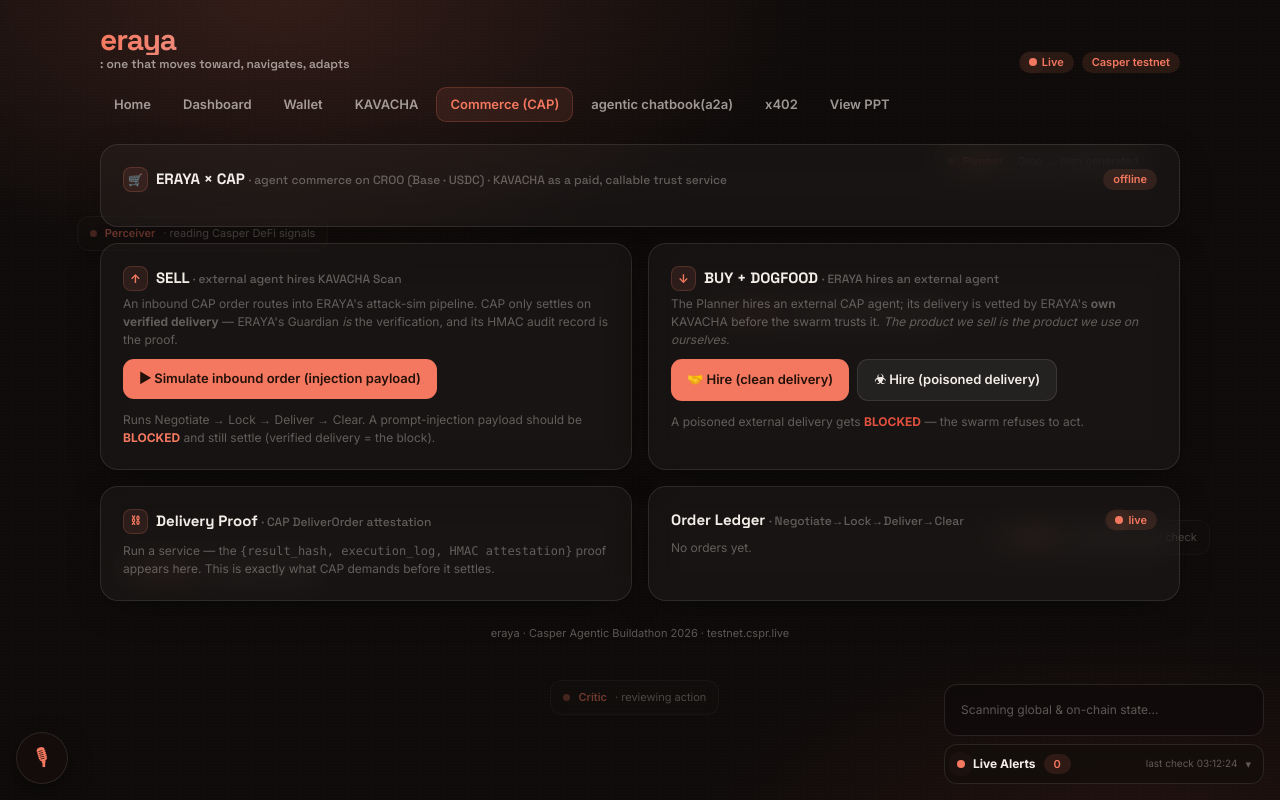
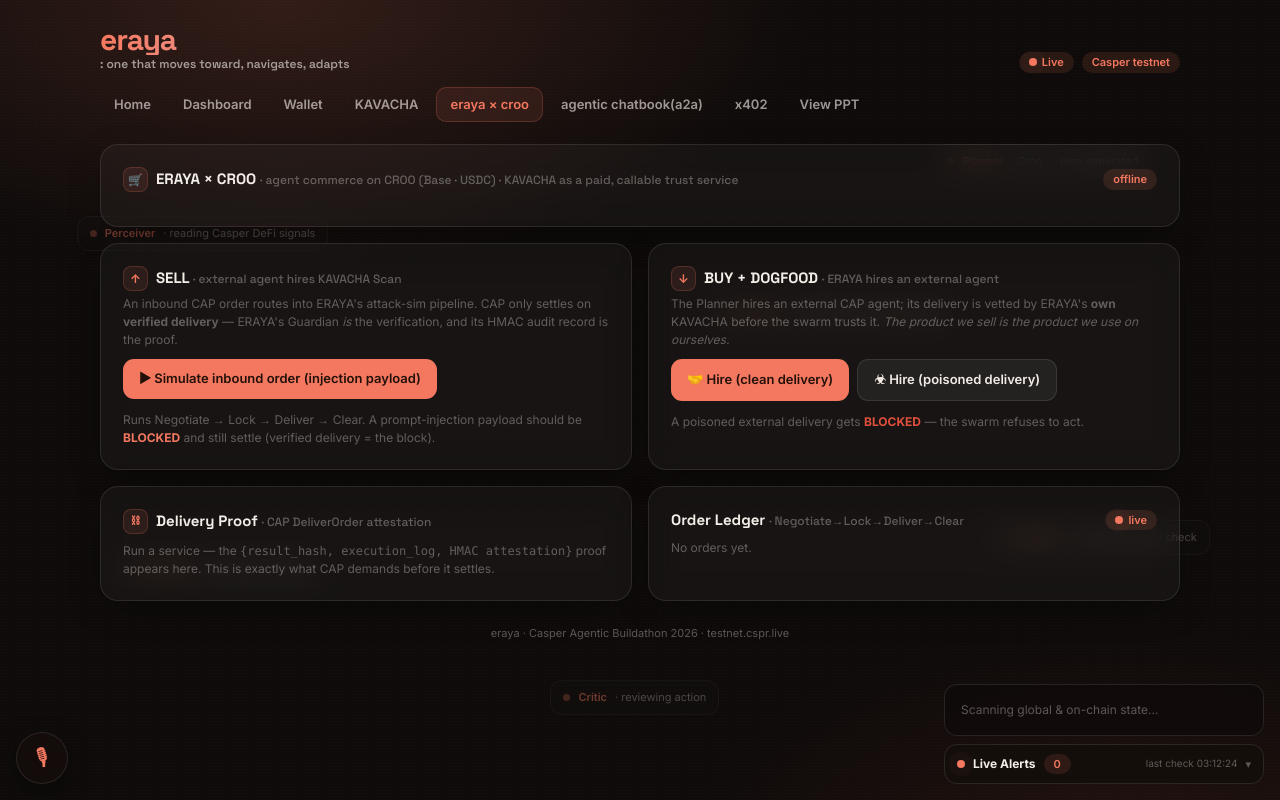
Before and after one commit to martian3062/eraya_microsoft, a Django app: page /demo/commerce/ in a window 1280 px wide. Run offline with Django 5.2, Linux system fonts and the light colour scheme; parts of the project's set-up code (start-up, migrations or seed data) failed here and were passed over; some libraries are stand-ins or nearby versions.

Commit message:
Rename CAP console branding to ERAYA x CROO (consoles + nav tab)
Co-Authored-By: Claude Opus 4.8 <noreply@anthropic.com>

```diff
--- a/backend/apps/frontend/templates/frontend/demo_base.html
+++ b/backend/apps/frontend/templates/frontend/demo_base.html
@@ -123,7 +123,7 @@ nav.tabs a.active{color:var(--a);background:rgba(244,120,95,.10);border-color:rg
       </div>
     </div>
     <nav class="tabs" id="nav">
-      <a data-p="home">Home</a><a data-p="dashboard">Dashboard</a><a data-p="wallet">Wallet</a><a data-p="kavacha">KAVACHA</a><a data-p="commerce">Commerce (CAP)</a><a data-p="swarm">agentic chatbook(a2a)</a><a data-p="x402">x402</a><a data-p="updates">View PPT</a>
+      <a data-p="home">Home</a><a data-p="dashboard">Dashboard</a><a data-p="wallet">Wallet</a><a data-p="kavacha">KAVACHA</a><a data-p="commerce">eraya × croo</a><a data-p="swarm">agentic chatbook(a2a)</a><a data-p="x402">x402</a><a data-p="updates">View PPT</a>
     </nav>
   </header>
   {% endblock %}
--- a/backend/apps/frontend/templates/frontend/demo_commerce.html
+++ b/backend/apps/frontend/templates/frontend/demo_commerce.html
@@ -1,11 +1,11 @@
 {% extends "frontend/demo_base.html" %}
-{% block title %}eraya — Commerce (CAP){% endblock %}
+{% block title %}eraya — ERAYA × CROO{% endblock %}
 {% block page %}commerce{% endblock %}
 {% block content %}
 
 <section class="card" style="margin-bottom:16px">
   <div class="flex items-center justify-between mb-3 flex-wrap gap-2">
-    <div class="flex items-center gap-2"><span class="chip">🛒</span><span class="sec-title">ERAYA × CAP <span class="sec-sub">· agent commerce on CROO (Base · USDC) · KAVACHA as a paid, callable trust service</span></span></div>
+    <div class="flex items-center gap-2"><span class="chip">🛒</span><span class="sec-title">ERAYA × CROO <span class="sec-sub">· agent commerce on CROO (Base · USDC) · KAVACHA as a paid, callable trust service</span></span></div>
     <span id="cap-badge" class="badge badge-a">connecting…</span>
   </div>
   <div id="cap-status" style="font-size:12px;color:var(--fg2)"></div>
--- a/frontend/src/app/commerce/cap-console/page.tsx
+++ b/frontend/src/app/commerce/cap-console/page.tsx
@@ -67,7 +67,7 @@ export default function CapConsolePage() {
     <div className="max-w-6xl mx-auto space-y-5">
       <div>
         <h1 className="text-base font-semibold flex items-center gap-2 text-slate-800 dark:text-slate-100">
-          <ShoppingCart size={15} className="text-orange-500" /> ERAYA × CAP — Commerce Console
+          <ShoppingCart size={15} className="text-orange-500" /> ERAYA × CROO — Commerce Console
         </h1>
         <p className="text-xs text-slate-500 dark:text-slate-400 mt-0.5">
           KAVACHA as a paid, CAP-callable trust service on CROO (Base · USDC). ERAYA sells verification —
```
